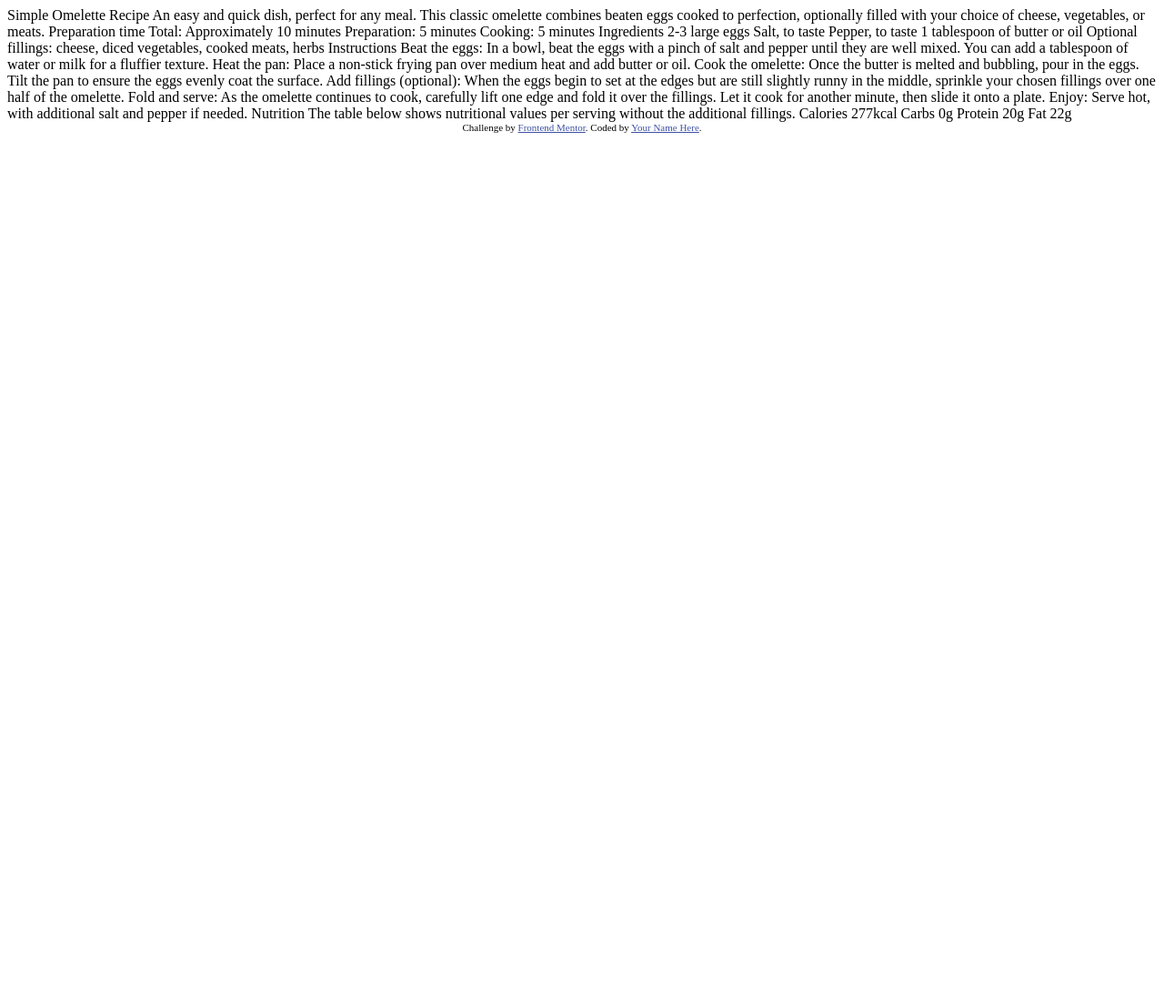
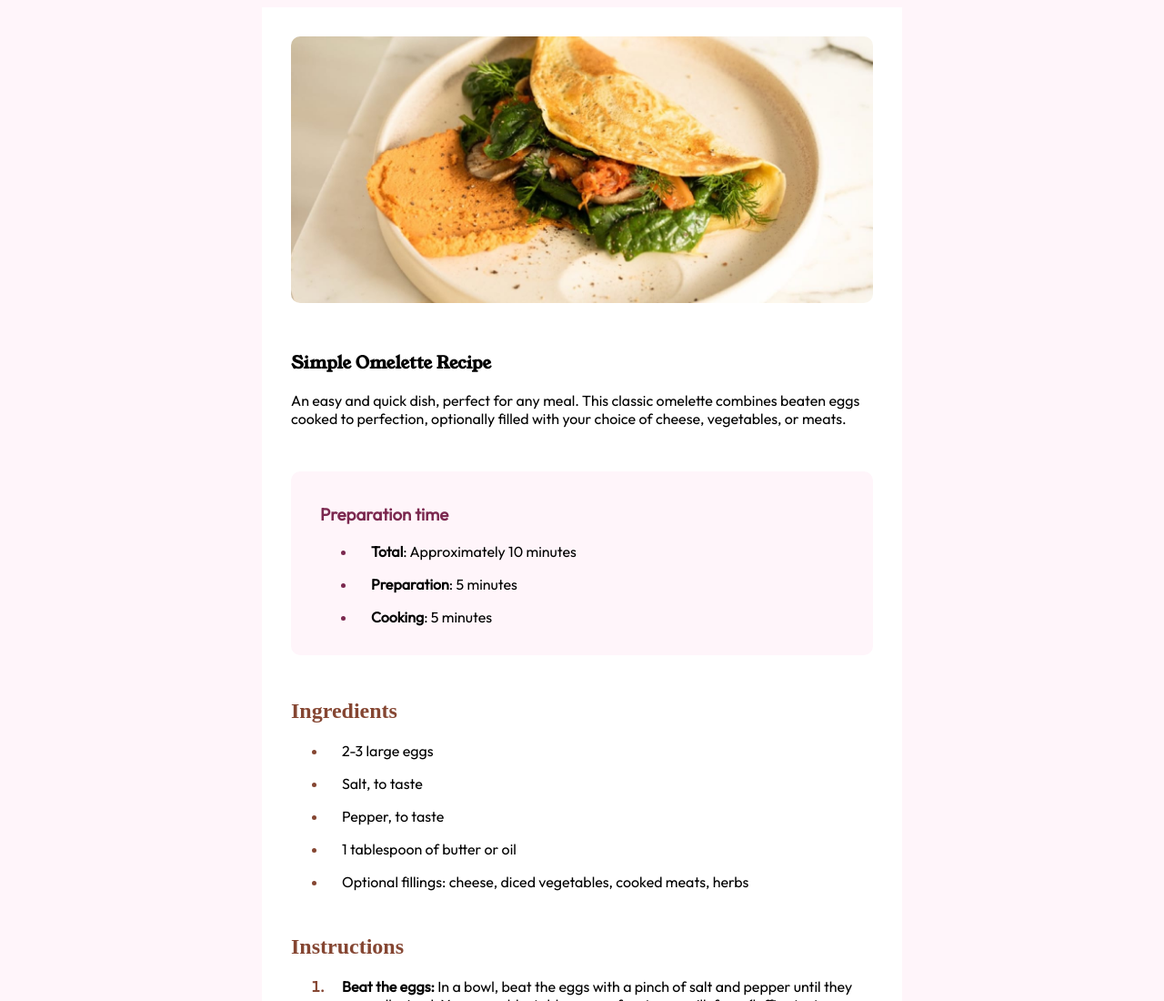
Before and after one commit to elissartawaifi/Development, a plain HTML site: page recipe-page-main/index.html in a window 1280 px wide. Shown: the top 1100 px of the page at 91% size. Before the commit the page ends 800 px from the top, so only its background shows below. Drawn offline with Linux system fonts and the light colour scheme.

Commit message:
commit html and css almost full project

```diff
--- a/recipe-page-main/index.html
+++ b/recipe-page-main/index.html
@@ -3,8 +3,9 @@
 <head>
   <meta charset="UTF-8">
   <meta name="viewport" content="width=device-width, initial-scale=1.0"> <!-- displays site properly based on user's device -->
+  <link rel="stylesheet" href="style.css">
+  <link rel="icon" type="image/png" sizes="32x32" href="./assets/images/favicon-32x32.png">
 
-  <link rel="icon" type="image/png" sizes="32x32" href="./assets/images/favicon-32x32.png">
 
   <title>Frontend Mentor | Recipe page</title>
 
@@ -15,63 +16,99 @@
   </style>
 </head>
 <body>
+  <article>
 
-  Simple Omelette Recipe
 
-  An easy and quick dish, perfect for any meal. This classic omelette combines beaten eggs cooked
-  to perfection, optionally filled with your choice of cheese, vegetables, or meats.
+  <img src="./assets/images/image-omelette.jpeg" alt="" srcset="">
 
-  Preparation time
+  <section class="intro">
+     <h1>  Simple Omelette Recipe</h1>
+   <p> An easy and quick dish, perfect for any meal. This classic omelette combines beaten eggs cooked
+  to perfection, optionally filled with your choice of cheese, vegetables, or meats.</p>
+  </section>
 
-  Total: Approximately 10 minutes
-  Preparation: 5 minutes
-  Cooking: 5 minutes
+    <section class="preptime">
+      <h3>       Preparation time</h3>
+      <ul>
+        <li>
+          <p><strong>Total</strong>: Approximately 10 minutes</p>
+        </li>
 
-  Ingredients
+        <li>
+           <p><strong>Preparation</strong>: 5 minutes</p>
+        </li>
 
-  2-3 large eggs
-  Salt, to taste
-  Pepper, to taste
-  1 tablespoon of butter or oil
-  Optional fillings: cheese, diced vegetables, cooked meats, herbs
+        <li>
+            <p><strong>Cooking</strong>: 5 minutes</p>
+        </li>
+      </ul>
+    </section>
 
-  Instructions
+    <section class="ingredients">
+      <h2>Ingredients</h2>
+      <ul>
+        <li><p>2-3 large eggs</p></li>
+        <li><p>Salt, to taste</p></li>
+        <li><p>Pepper, to taste</p></li>
+        <li><p>1 tablespoon of butter or oil</p></li>
+        <li><p>Optional fillings: cheese, diced vegetables, cooked meats, herbs</p></li>
+      </ul>
+    </section>
 
-  Beat the eggs: In a bowl, beat the eggs with a pinch of salt and pepper until they are well mixed.
-  You can add a tablespoon of water or milk for a fluffier texture.
 
-  Heat the pan: Place a non-stick frying pan over medium heat and add butter or oil.
 
-  Cook the omelette: Once the butter is melted and bubbling, pour in the eggs. Tilt the pan to ensure
-  the eggs evenly coat the surface.
+  <section class="instructions">
+    <h2>Instructions</h2>
+    <ol>
+      <li><p><strong>Beat the eggs:</strong> In a bowl, beat the eggs with a pinch of salt and pepper until they are well mixed.
+  You can add a tablespoon of water or milk for a fluffier texture.</p></li>
+      <li><p><strong>Heat the pan:</strong> Place a non-stick frying pan over medium heat and add butter or oil.</p></li>
+      <li><p><strong>Cook the omelette:</strong> Once the butter is melted and bubbling, pour in the eggs. Tilt the pan to ensure
+  the eggs evenly coat the surface.</p></li>
+      <li><p><strong>Add fillings (optional):</strong> When the eggs begin to set at the edges but are still slightly runny in the
+  middle, sprinkle your chosen fillings over one half of the omelette.</p></li>
+      <li><p><strong>Fold and serve:</strong> As the omelette continues to cook, carefully lift one edge and fold it over the
+  fillings. Let it cook for another minute, then slide it onto a plate.</p></li>
+      <li><p><strong>Enjoy:</strong> Serve hot, with additional salt and pepper if needed.</p></li>
+    </ol>
+  </section>
 
-  Add fillings (optional): When the eggs begin to set at the edges but are still slightly runny in the
-  middle, sprinkle your chosen fillings over one half of the omelette.
+  <section class="nutrition">
+    <h2>Nutrition</h2>
+    <p>  The table below shows nutritional values per serving without the additional fillings.</p>
 
-  Fold and serve: As the omelette continues to cook, carefully lift one edge and fold it over the
-  fillings. Let it cook for another minute, then slide it onto a plate.
+    <table>
+      <tbody>
+        <tr>
+          <td data-cell="type">Calories</td>
+          <td data-cell="value"> 277kcal</td>
+        </tr>
 
-  Enjoy: Serve hot, with additional salt and pepper if needed.
+          <tr>
+          <td data-cell="type">Carbs</td>
+          <td data-cell="value">0g</td>
+        </tr>
 
-  Nutrition
+          <tr>
+          <td data-cell="type">Protein</td>
+          <td data-cell="value">20g</td>
+        </tr>
 
-  The table below shows nutritional values per serving without the additional fillings.
+          <tr>
+          <td data-cell="type">Fat</td>
+          <td data-cell="value">22g</td>
+        </tr>
+      </tbody>
+    </table>
+  </section>
 
-  Calories
-  277kcal
 
-  Carbs
-  0g
-
-  Protein
-  20g
-
-  Fat
-  22g
-
-  <div class="attribution">
+   <div class="attribution">
     Challenge by <a href="https://www.frontendmentor.io?ref=challenge" target="_blank">Frontend Mentor</a>.
     Coded by <a href="#">Your Name Here</a>.
   </div>
+
+   </article>
+
 </body>
 </html>
--- /dev/null
+++ b/recipe-page-main/style.css
@@ -0,0 +1,175 @@
+@font-face {
+    font-family:young-serif ;
+    font-weight: 400;
+    src: url(./assets/fonts/young-serif/YoungSerif-Regular.ttf);
+}
+
+
+
+@font-face {
+    font-family: outfit-400;
+    src: url(./assets/fonts/outfit/Outfit-VariableFont_wght.ttf);
+    font-weight: 400;
+}
+
+@font-face {
+    font-family: outfit-600;
+    src: url(./assets/fonts/outfit/Outfit-VariableFont_wght.ttf);
+    font-weight: 600;
+}
+
+@font-face {
+    font-family: outfit-700;
+    src: url(./assets/fonts/outfit/Outfit-VariableFont_wght.ttf);
+    font-weight: 700;
+}
+
+:root{
+
+/* Colors */
+--White: hsl(0, 0%, 100%);
+
+--Stone-100: hsl(30, 54%, 90%);
+--Stone-150: hsl(30, 18%, 87%);
+--Stone-600: hsl(30, 10%, 34%);
+--Stone-900: hsl(24, 5%, 18%);
+
+--Brown-800: hsl(14, 45%, 36%);
+
+--Rose-800: hsl(332, 51%, 32%);
+--Rose-50: hsl(330, 100%, 98%);
+
+font-size: 1rem;
+
+
+}
+
+*{
+    text-wrap: initial;
+}
+
+body{
+    background-color: var(--Rose-50);
+}
+
+section{
+    margin-block: 3rem;
+}
+
+h1{
+    font-family:young-serif;
+
+}
+
+
+p{
+
+    font-family: outfit-400;
+}
+
+
+h2{
+    font-family: younf-serif;
+    color: var(--Brown-800);
+}
+
+h3{
+    font-family: outfit-400;
+    color: var(--Rose-800);
+}
+
+article{
+    margin:0 auto;
+    padding:2rem;
+    width: 50vw;
+    background-color: var(--White);
+}
+
+img{
+    width: 100%;
+    border-radius: 10px;
+}
+li{
+     padding-left: 1rem
+}
+
+.preptime{
+    background-color: var(--Rose-50);
+    padding: 1rem 2em;
+    border-radius:10px;
+}
+
+.preptime li::marker{
+      font-family: outfit-400;
+    color:var(--Rose-800);
+
+
+}
+
+.ingredients li::marker , .instructions li::marker{
+    font-family: outfit-400;
+    color:var(--Brown-800);
+    font-weight: 700;
+
+}
+
+table  {
+    width: 100%;
+
+  border-collapse: collapse;
+}
+
+
+tr{
+    display: grid;
+    grid-template-columns: repeat(2,1fr);
+
+    border-bottom: 1px solid var(--Stone-150);
+}
+
+tr:last-child{
+
+    border-bottom: none;
+}
+
+
+td{
+    padding: 0.5rem 1.5rem
+}
+[data-cell="value"] {
+    color: var(--Brown-800);
+    font-family: outfit-600;
+}
+
+[data-cell="type"] {
+
+    font-family: outfit-400;
+    font-weight: 200;
+    color:var(--Stone-600);
+}
+
+@media screen and (max-width: 600px) {
+  /* :root {
+    font-size:10px
+  } */
+
+ body{
+        padding:0px;
+        outline:1px red solid;
+        margin: 0px;
+    }
+  article{
+    width: 100%;
+    padding: 0px;
+    outline: 1px red solid;
+  }
+
+  section{
+    margin:2rem;
+  }
+
+  img{
+    border-radius: 0;
+
+  }
+}
```
